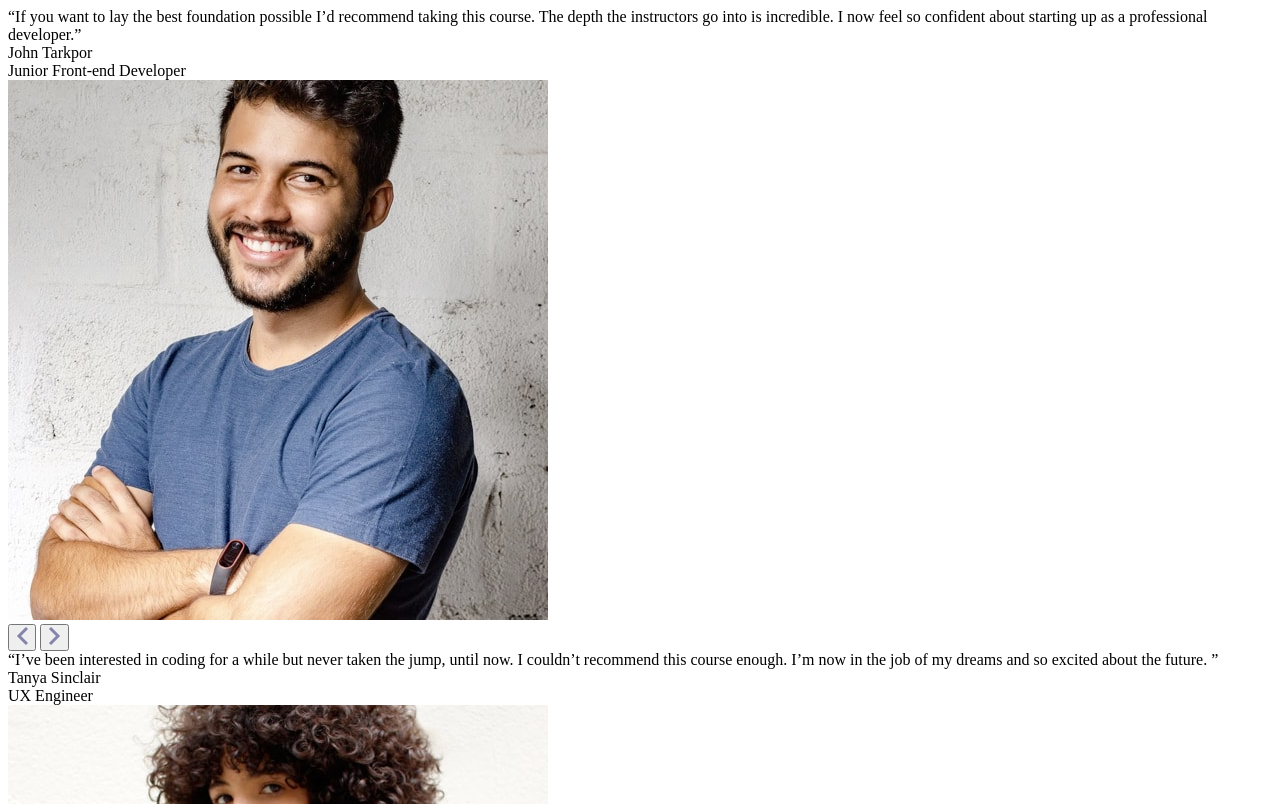
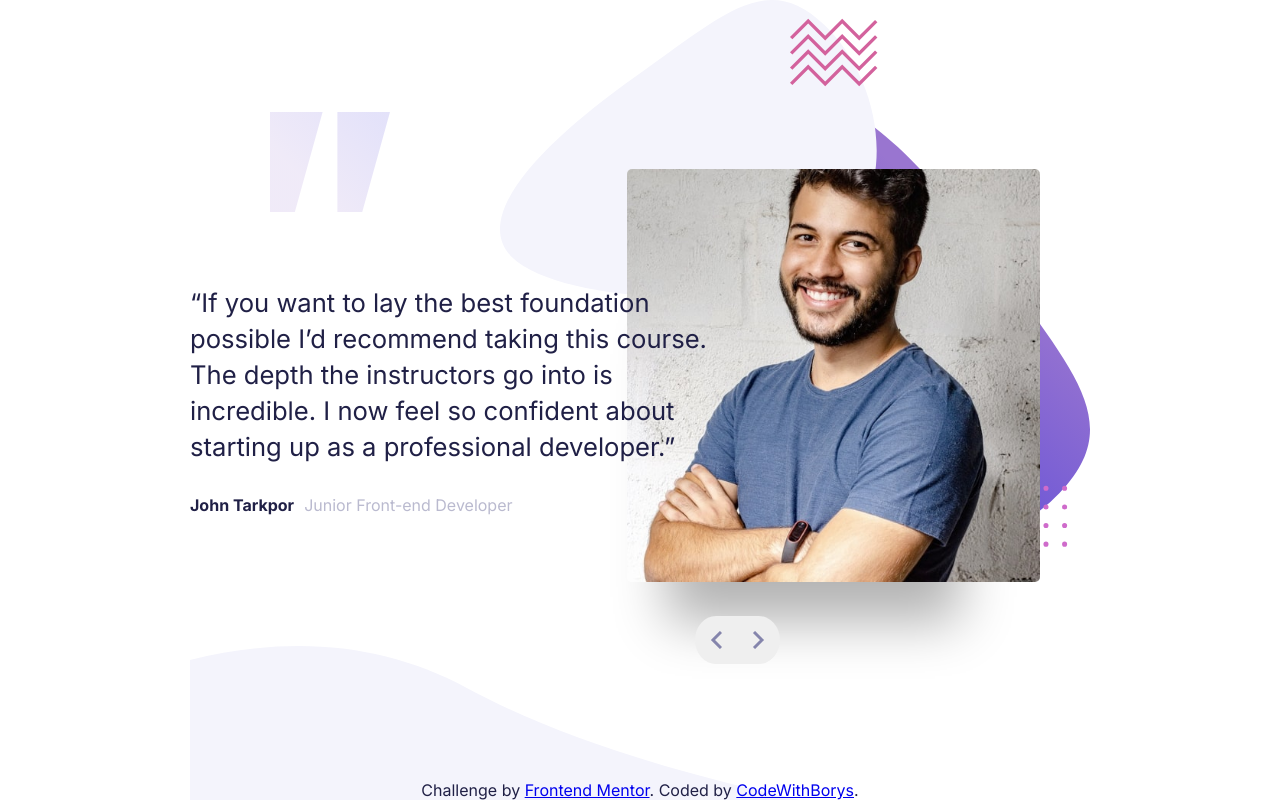
Before and after one commit to CodeWithBorys/testimonials-slider, a plain HTML site: page index.html in a window 1280 px wide. Shown: the top 804 px of the page. Drawn offline with Linux system fonts and the light colour scheme.

Commit message:
desktop styling

```diff
--- a/index.html
+++ b/index.html
@@ -10,12 +10,12 @@
       sizes="32x32"
       href="./images/favicon-32x32.png"
     />
-
+    <link rel="stylesheet" href="style.css" />
     <title>Frontend Mentor | Coding Bootcamp Testimonials Slider</title>
   </head>
   <body>
     <div class="container">
-      <div class="testimonial">
+      <div class="testimonial active">
         <div class="opinion">
           <div class="opinion__text">
             “If you want to lay the best foundation possible I’d recommend
@@ -29,7 +29,7 @@
           </div>
         </div>
         <div class="user">
-          <img src="/images/image-john.jpg" alt="John" />
+          <img class="user__photo" src="/images/image-john.jpg" alt="John" />
           <div class="buttons">
             <button class="btn prev">
               <img src="/images/icon-prev.svg" alt="prev" />
@@ -71,7 +71,10 @@
       Challenge by
       <a href="https://www.frontendmentor.io?ref=challenge" target="_blank"
         >Frontend Mentor</a
-      >. Coded by <a href="#">Your Name Here</a>.
+      >. Coded by
+      <a href="https://github.com/CodeWithBorys" target="_blank"
+        >CodeWithBorys</a
+      >.
     </div>
   </body>
 </html>
--- /dev/null
+++ b/style.css
@@ -0,0 +1,129 @@
+@import url('https://fonts.googleapis.com/css2?family=Inter:wght@400;700&display=swap');
+
+:root {
+  --main: hsl(240, 38%, 20%);
+  --gray: hsl(240, 18%, 77%);
+}
+
+* {
+  padding: 0;
+  margin: 0;
+  box-sizing: border-box;
+}
+
+body {
+  font-family: 'Inter', sans-serif;
+  height: 100vh;
+  width: 100vw;
+  display: flex;
+  justify-content: center;
+  align-items: center;
+  position: relative;
+  color: var(--main);
+}
+
+.container {
+  max-width: 900px;
+  height: 100vh;
+  background: url('/images/pattern-curve.svg') no-repeat;
+  background-position: bottom left;
+}
+
+.testimonial {
+  display: none;
+}
+
+.testimonial.active {
+  display: flex;
+  position: relative;
+  align-items: center;
+  height: 100%;
+}
+
+.opinion {
+  height: 100%;
+  display: flex;
+  align-items: start;
+  justify-content: center;
+  flex-direction: column;
+  background: url('/images/pattern-quotes.svg') no-repeat;
+  background-position: 5rem 7rem;
+}
+
+.opinion__text {
+  font-weight: 300;
+  font-size: 1.6rem;
+  width: 60%;
+  line-height: 2.25rem;
+  z-index: 1;
+}
+
+.opinion__author {
+  display: flex;
+  margin-top: 30px;
+}
+
+.name {
+  font-weight: 700;
+}
+
+.job {
+  color: var(--gray);
+  padding-left: 10px;
+}
+
+.user {
+  position: absolute;
+  right: 0;
+  display: flex;
+  justify-content: flex-end;
+  align-items: center;
+  height: 100%;
+  background: url(/images/pattern-bg.svg) no-repeat;
+  background-size: contain;
+}
+
+.user__photo {
+  width: 70%;
+  border-radius: 5px;
+  margin-bottom: 50px;
+  margin-right: 50px;
+  box-shadow: -20px 100px 50px -60px rgb(0 0 0 / 30%);
+}
+
+.buttons {
+  position: absolute;
+  bottom: 17%;
+  left: 33%;
+  display: flex;
+}
+
+.btn {
+  display: flex;
+  padding: 15px;
+  border: 0;
+  outline: none;
+  cursor: pointer;
+}
+
+.prev {
+  border-radius: 50% 0 0 50%;
+}
+
+.next {
+  border-radius: 0 50% 50% 0;
+}
+
+.btn:hover img {
+  filter: brightness(0.5);
+}
+
+.btn:active img {
+  transform: scale(0.95);
+}
+
+.attribution {
+  position: absolute;
+  font-size: 1rem;
+  bottom: 0;
+}
```
